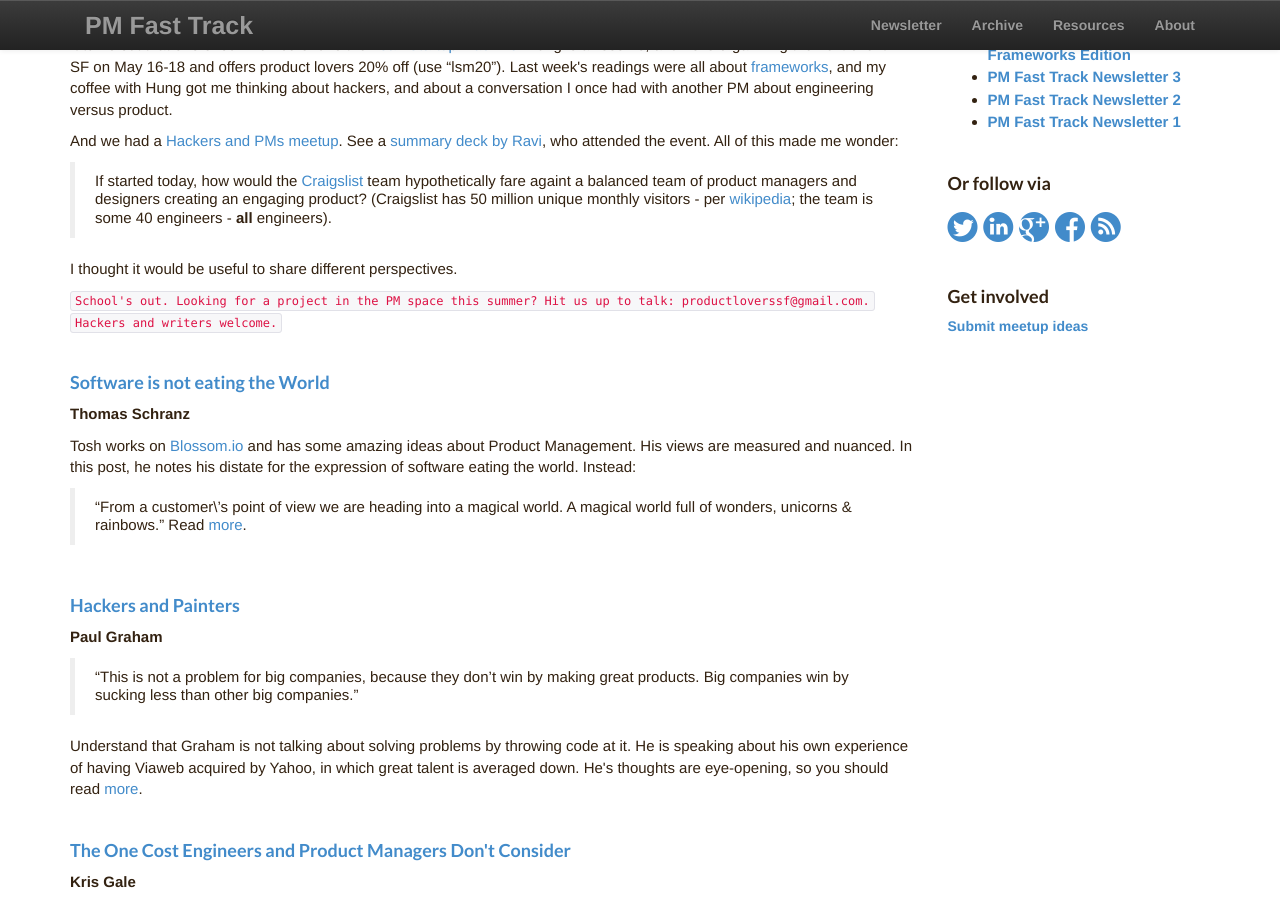
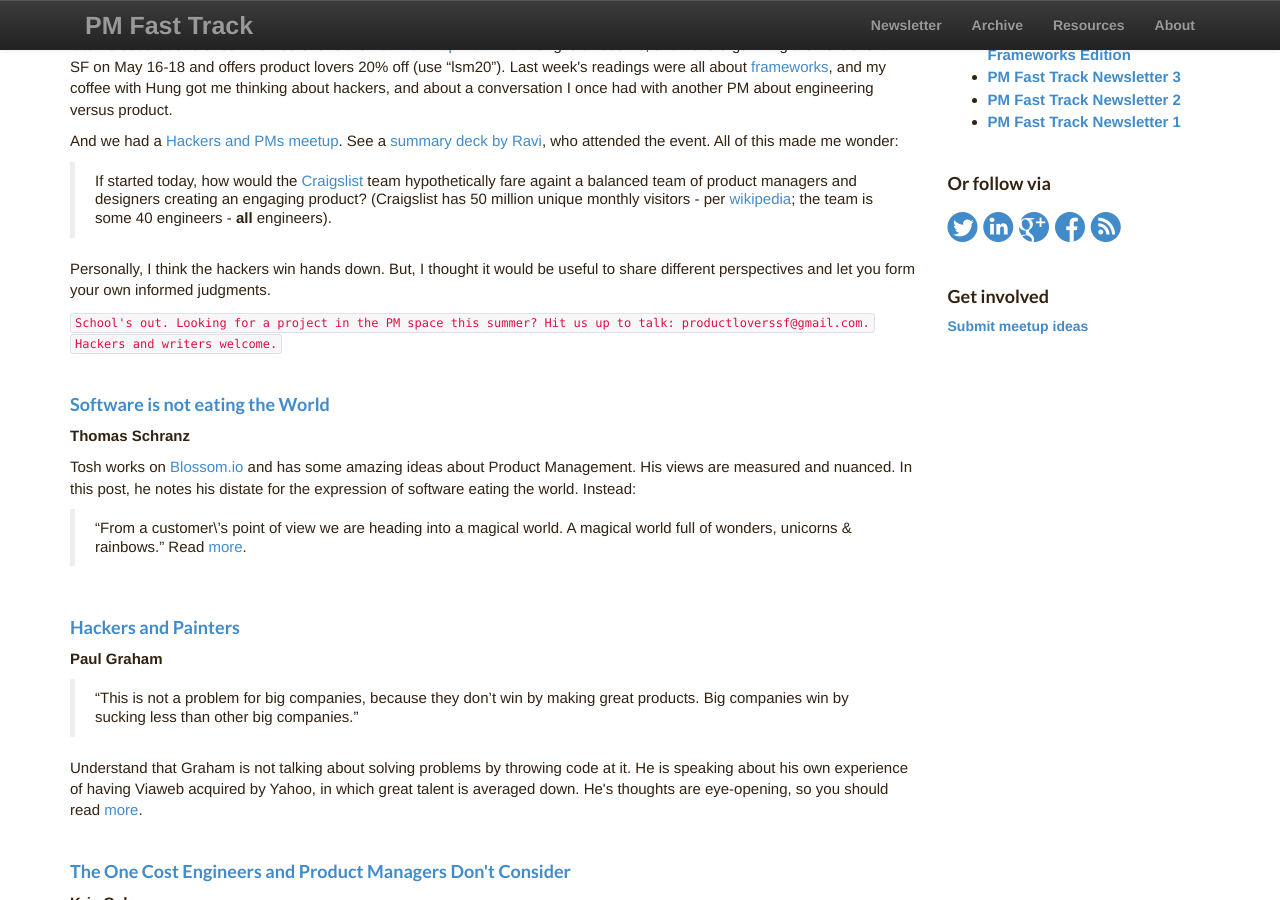
Before and after one commit to productmanagers/productmanagers.github.io, a Jekyll site: the page built from blog/_posts/2014-05-05-weekly05.md, in a window 1280 px wide and 900 px high, scrolled down 350 px. Built offline with Jekyll 4.4.1, drawn with Linux system fonts in a browser that asks for light colours; nearby versions of some CDN libraries; comment, search, counter and statistics services are not loaded.

Commit message:
revision

```diff
--- a/blog/_posts/2014-05-05-weekly05.md
+++ b/blog/_posts/2014-05-05-weekly05.md
@@ -19,7 +19,7 @@
 > If started today, how would the <a target="out" href="http://craigslist.org">Craigslist</a> team hypothetically fare againt a balanced team of product managers and designers creating an engaging product? (Craigslist has 50 million unique monthly visitors - per <a target='out' href="http://en.wikipedia.org/wiki/Craigslist">wikipedia</a>; the team is some 40 engineers - __all__ engineers).
 >
 
-I thought it would be useful to share different perspectives.
+Personally, I think the hackers win hands down. But, I thought it would be useful to share different perspectives and let you form your own informed judgments.
 
 `School's out. Looking for a project in the PM space this summer? Hit us up to talk: productloverssf@gmail.com.`
 `Hackers and writers welcome.`
```
